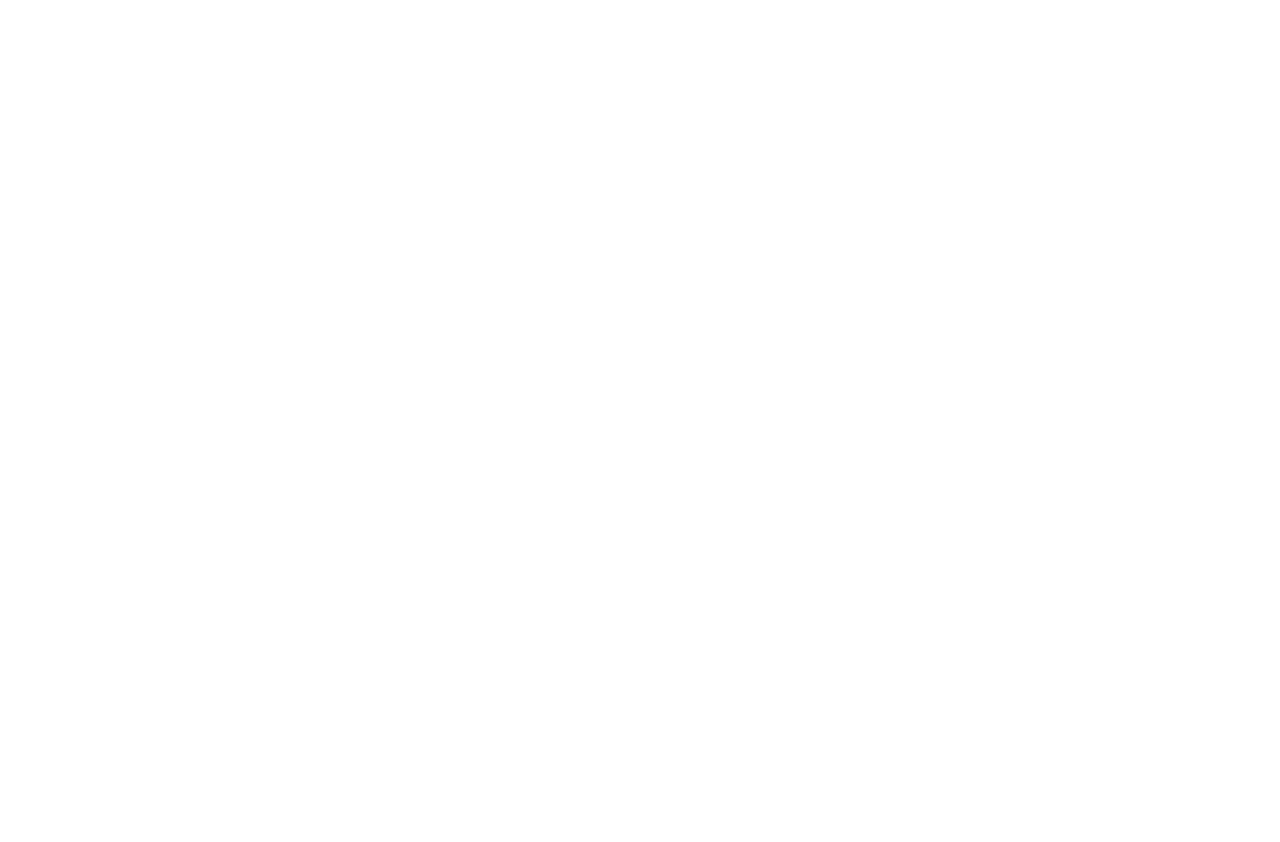
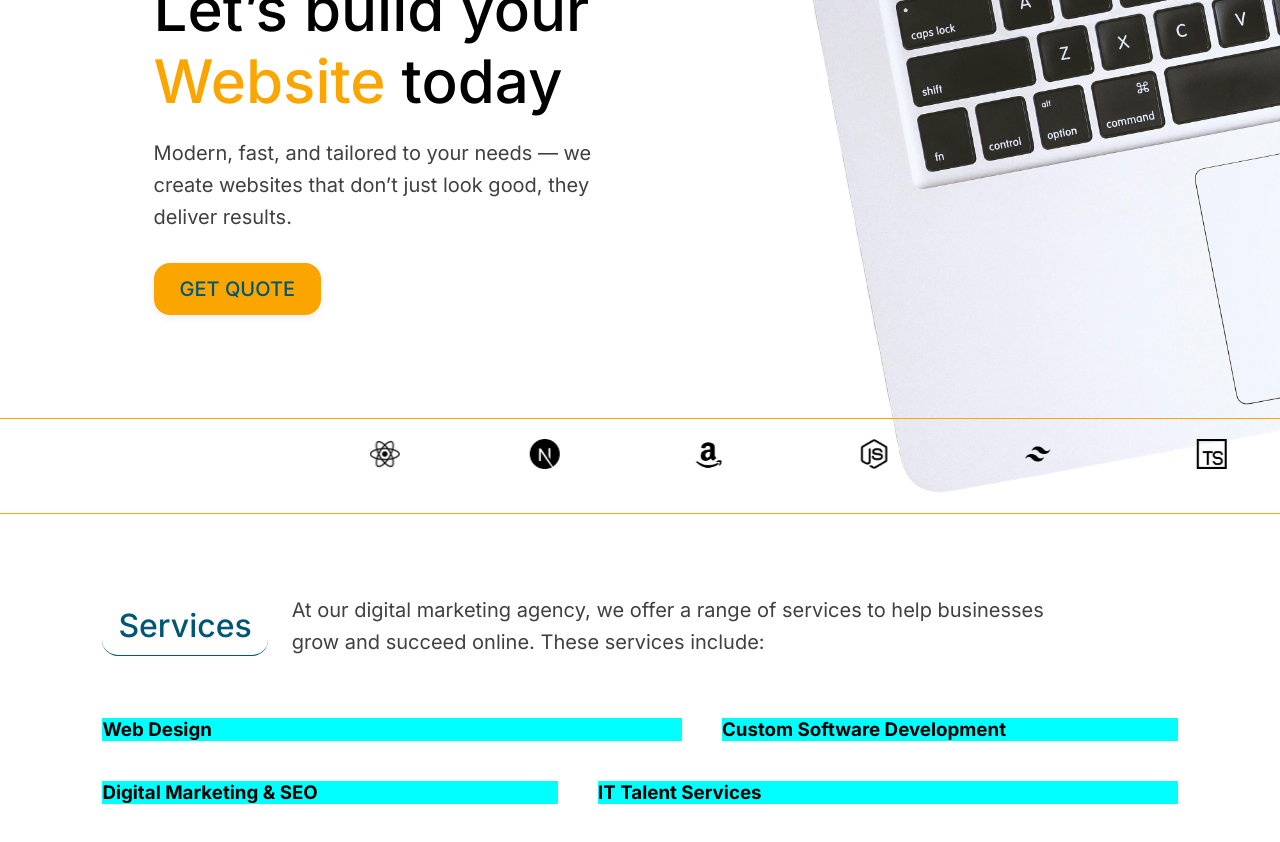
Before and after one commit to Ehson5252/web_services, a React (Vite) app: page / in a window 1280 px wide. Shown: the part 380-1222 px from the top of the page. Before the commit the page ends 800 px from the top, so only its background shows below. Built offline with nearby package versions, Linux system fonts and the light colour scheme.

Commit message:
start Services section

```diff
--- a/index.html
+++ b/index.html
@@ -2,7 +2,7 @@
 <html lang="en">
   <head>
     <meta charset="UTF-8" />
-    <link rel="icon" type="image/svg+xml" href="/vite.svg" />
+    <link rel="icon" type="image/svg+xml" href="/logo1.png" />
     <meta name="viewport" content="width=device-width, initial-scale=1.0" />
     <title>chai-services</title>
   </head>
--- a/src/App.jsx
+++ b/src/App.jsx
@@ -3,8 +3,8 @@
 import Navbar from  "./components/navbar/Navbar"
 import Hero from './components/hero/Hero'
 import Carousel from './components/carousel/Carousel'
+import Services from './components/services/Services'
 import About from './components/about/About'
-// import Services from './components/services/Services'
 // import MyWork from './components/myWork/MyWork'
 // import Contact from './components/contact/Contact'
 // import Footer from './components/footer/Footer'
@@ -15,8 +15,8 @@
       <Navbar />
       <Hero />
       <Carousel />
+      <Services />
       <About />
-      {/* <Services /> */}
       {/* <MyWork /> */}
       {/* <Contact /> */}
       {/* <Footer /> */}
--- a/src/components/about/About.jsx
+++ b/src/components/about/About.jsx
@@ -8,7 +8,7 @@
 
 const About = () => {
   return (
-    <div className="about">
+    <div className="about section">
       <h2 className="title">About Us</h2>
       <div className="about-main-content">
 
--- a/src/components/about/about.css
+++ b/src/components/about/about.css
@@ -1,6 +1,3 @@
-.about{
-    margin: 80px 8% 140px 8%;
-}
 
 .about-main-content{
     margin-top: 60px;
--- a/src/components/hero/hero.css
+++ b/src/components/hero/hero.css
@@ -25,9 +25,6 @@
 }
 .hero-text-block p{
     margin-top: 20px;
-    font-size: 20px;
-    color: #404040;
-    line-height: 32px;
 }
 .hero-text-block button{
     font-size: 20px;
--- a/src/components/loader/Loader.jsx
+++ b/src/components/loader/Loader.jsx
@@ -12,9 +12,9 @@
 
   useEffect(() => {
     // Wait until all resources are loaded
-    window.addEventListener("load", () => {
-      setTimeout(() => setLoading(false), 1500); // 1.5s fade
-    });
+    // window.addEventListener("load", () => {
+      setTimeout(() => setLoading(false), 1700); // 1.5s fade
+    // });
   }, []);
 
   return (
--- /dev/null
+++ b/src/components/services/Services.jsx
@@ -0,0 +1,38 @@
+import React from 'react'
+import './services.css'
+
+const Services = () => {
+  return (
+    <div className="services section">
+
+
+      <div className="services-text">
+        <h2 className="title">Services</h2>
+        <p>At our digital marketing agency, we offer a range of services to help businesses grow and succeed online. These services include:</p>
+      </div>
+
+
+      <div className="services-main-content">
+        <div className="first-s grid-item">
+          <h3>Web Design</h3>
+        </div>
+
+        <div className="second-s grid-item">
+          <h3>Custom Software Development</h3>
+        </div>
+
+        <div className="third-s grid-item">
+          <h3>Digital Marketing & SEO</h3>
+        </div>
+
+        <div className="fourth-s grid-item">
+          <h3>IT Talent Services</h3>
+        </div>
+      </div>
+
+
+    </div>
+  )
+}
+
+export default Services
--- /dev/null
+++ b/src/components/services/services.css
@@ -0,0 +1,37 @@
+
+.services-text{
+  display: flex;
+  align-items: center;
+  gap: 24px;
+}
+.services-text p{
+    max-width: 800px;
+}
+
+
+.services-main-content{
+    margin-top: 60px;
+    display: grid;
+    grid-template-columns: repeat(9, 1fr);
+    gap: 40px;
+}
+
+.grid-item {
+  background-color: aqua;
+
+}
+
+.first-s{
+  grid-column: span 5;
+}
+.second-s{
+  grid-column: span 4;
+}
+
+.third-s{
+  grid-column: span 4;
+}
+
+.fourth-s{
+  grid-column: span 5;
+}
--- a/src/global.css
+++ b/src/global.css
@@ -1,7 +1,19 @@
 
 
+.section {
+margin: 80px 8% 140px 8%;
+}
+
+P{
+    font-size: 20px;
+    color: #404040;
+    line-height: 32px;
+}
+
+
+/* title style for sections */
 .title {
-    font-size: 20px;
+    font-size: 32px;
     font-weight: 500;
     color: #005774;
     padding: 10px 16px;
```
Also changed, not shown: public/logo1.png (added).
